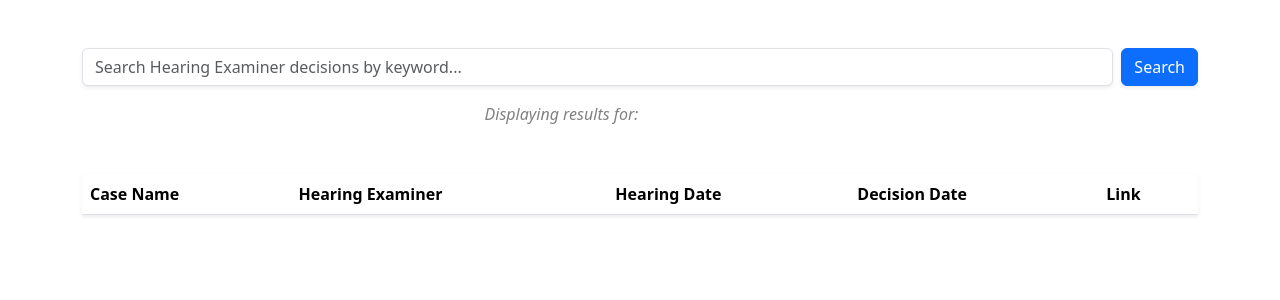
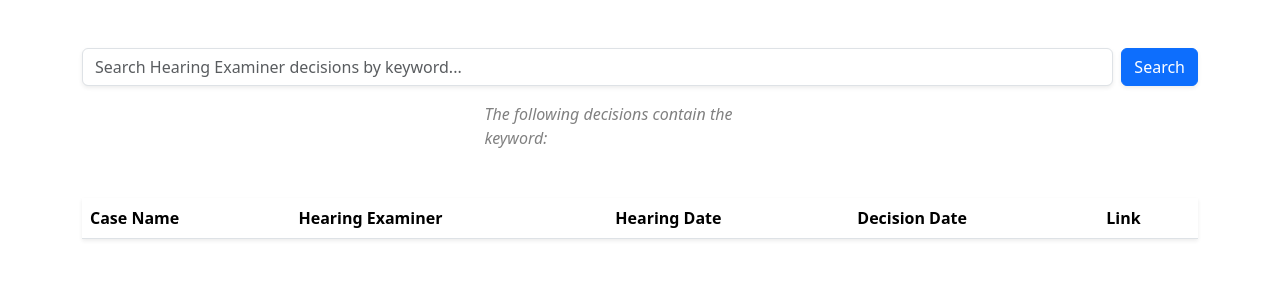
Before and after one commit to AaronAWB/Whatcom_HE_Search, a React (Vite) app in the folder client/: page / in a window 1280 px wide. Shown: the top 300 px of the page. Built offline with nearby package versions, Linux system fonts and the light colour scheme.

Commit message:
minor change to displayed keyword line

```diff
--- a/client/src/components/search.jsx
+++ b/client/src/components/search.jsx
@@ -52,7 +52,7 @@ const Search = ({ setSearchResults }) => {
           </Form>
           <Container className='mt-3 displayed-term-container'>
             <span className='displayed-term-text'>
-              Displaying results for: {displayedTerm ? `"${displayedTerm}"` : ''}
+              The following decisions contain the keyword: {displayedTerm ? `"${displayedTerm}"` : ''}
             </span>
           </Container>
         </Container>
```
